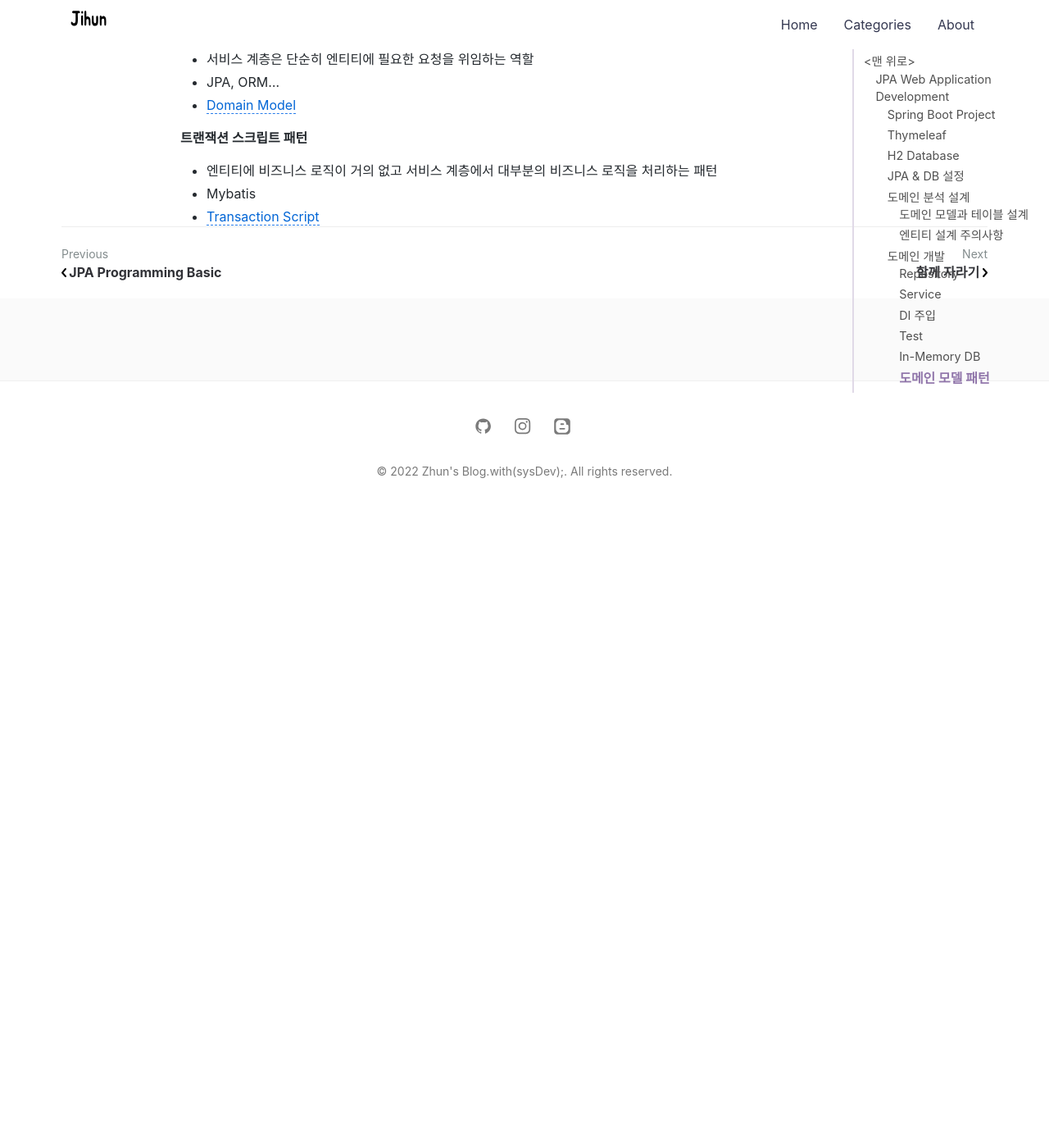
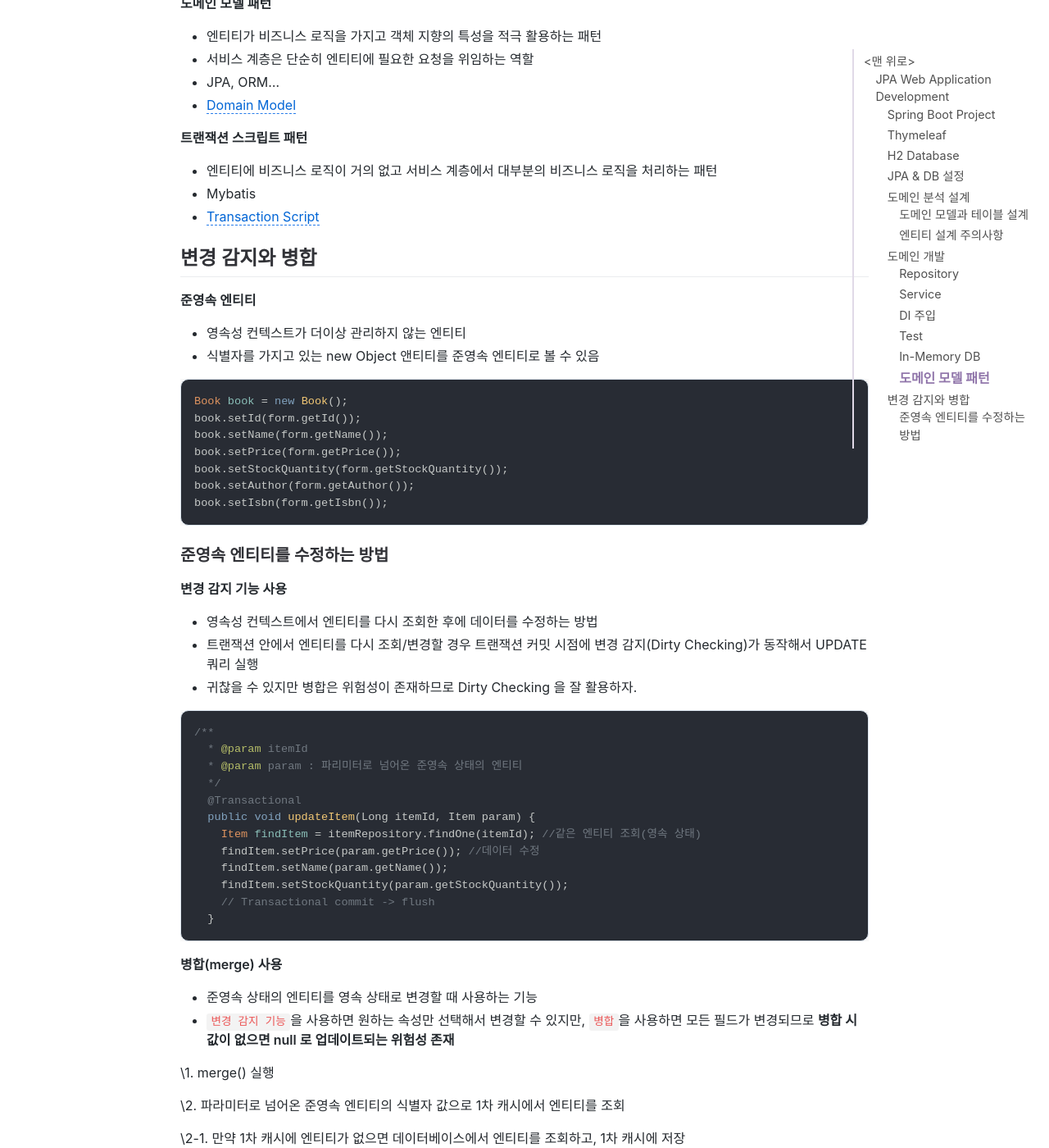
Before and after one commit to jihunparkme/jihunparkme.github.io, a Jekyll site: the page built from _posts/2022-04-16-JPA-Web-Application.md, in a window 1280 px wide and 1400 px high, scrolled down 8704 px. Shown: the whole window at 82% size. Built offline with Jekyll 4.4.1, drawn with Linux system fonts in a browser that asks for light colours; nearby versions of some CDN libraries; comment, search, counter and statistics services are not loaded; before the commit the page ends 9334 px from its top, so only the background shows below that; some of the changed text lies outside the part shown.

Commit message:
add: (웹 계층 개발) 변경 감지와 병합(merge)

````diff
--- a/_posts/2022-04-16-JPA-Web-Application.md
+++ b/_posts/2022-04-16-JPA-Web-Application.md
@@ -374,3 +374,99 @@ public class MemberRepository {
 - 엔티티에 비즈니스 로직이 거의 없고 서비스 계층에서 대부분의 비즈니스 로직을 처리하는 패턴
 - Mybatis
 - [Transaction Script](http://martinfowler.com/eaaCatalog/transactionScript.html)
+
+## 변경 감지와 병합
+
+**준영속 엔티티**
+
+- 영속성 컨텍스트가 더이상 관리하지 않는 엔티티
+- 식별자를 가지고 있는 new Object 앤티티를 준영속 엔티티로 볼 수 있음
+
+```java
+Book book = new Book();
+book.setId(form.getId());
+book.setName(form.getName());
+book.setPrice(form.getPrice());
+book.setStockQuantity(form.getStockQuantity());
+book.setAuthor(form.getAuthor());
+book.setIsbn(form.getIsbn());
+```
+
+### 준영속 엔티티를 수정하는 방법
+
+**변경 감지 기능 사용**
+
+- 영속성 컨텍스트에서 엔티티를 다시 조회한 후에 데이터를 수정하는 방법
+- 트랜잭션 안에서 엔티티를 다시 조회/변경할 경우 트랜잭션 커밋 시점에 변경 감지(Dirty Checking)가 동작해서 UPDATE 쿼리 실행
+- 귀찮을 수 있지만 병합은 위험성이 존재하므로 Dirty Checking 을 잘 활용하자.
+
+```java
+/**
+  * @param itemId
+  * @param param : 파리미터로 넘어온 준영속 상태의 엔티티
+  */
+  @Transactional
+  public void updateItem(Long itemId, Item param) {
+    Item findItem = itemRepository.findOne(itemId); //같은 엔티티 조회(영속 상태)
+    findItem.setPrice(param.getPrice()); //데이터 수정
+    findItem.setName(param.getName());
+    findItem.setStockQuantity(param.getStockQuantity());
+    // Transactional commit -> flush
+  }
+```
+
+**병합(merge) 사용**
+
+- 준영속 상태의 엔티티를 영속 상태로 변경할 때 사용하는 기능
+- `변경 감지 기능`을 사용하면 원하는 속성만 선택해서 변경할 수 있지만, `병합`을 사용하면 모든 필드가 변경되므로 **병합 시 값이 없으면 null 로 업데이트되는 위험성 존재**
+
+\1. merge() 실행
+
+\2. 파라미터로 넘어온 준영속 엔티티의 식별자 값으로 1차 캐시에서 엔티티를 조회
+
+\2-1. 만약 1차 캐시에 엔티티가 없으면 데이터베이스에서 엔티티를 조회하고, 1차 캐시에 저장
+
+\3. 조회한 영속 엔티티에 준영속 엔티티의 모든 값을 채워 넣는다.
+
+\4. 영속 상태인 엔티티 반환
+
+\5. 트랜잭션 커밋 시점에 변경 감지 기능이 동작해서 데이터베이스 UPDATE 쿼리 실행
+
+```java
+@Transactional
+void update(Item itemParam) { //itemParam: 파리미터로 넘어온 준영속 상태의 엔티티
+    Item mergeItem = em.merge(item);
+}
+```
+
+**결론**
+
+- 엔티티를 변경할 때 항상 `변경 감지`를 사용하자.
+- 컨트롤러에서 어설프게 엔티티를 생성하지 말자.
+- `트랜잭션이 있는 서비스 계층`에 식별자와 변경할 데이터를 명확하게 전달하자.
+  - parameter, dto 활용
+- `트랜잭션이 있는 서비스 계층`에서 영속 상태의 엔티티를 조회하고, 엔티티의 데이터를 직접 변경하하자.
+  - 트랜잭션 커밋 시점에 변경 감지 실행
+  - Setter 없이 엔티티에서 바로 추적 가능한 메서드를 만들자.
+
+```java
+/**
+ * Controller
+ */
+@PostMapping(value = "/items/{itemId}/edit")
+public String updateItem(@PathVariable Long itemId, @ModelAttribute("form") BookForm form) {
+
+    itemService.updateItem(itemId, form.getName(), form.getPrice(), form.getStockQuantity());
+
+    return "redirect:/items";
+}
+
+/**
+ * Service
+ */
+@Transactional
+public void updateItem(Long itemId, String name, int price, int stockQuantity) {
+    Item findItem = itemRepository.findOne(itemId); //같은 엔티티 조회(영속 상태)
+    findItem.change(name, price, stockQuantity);
+}
+```
````
